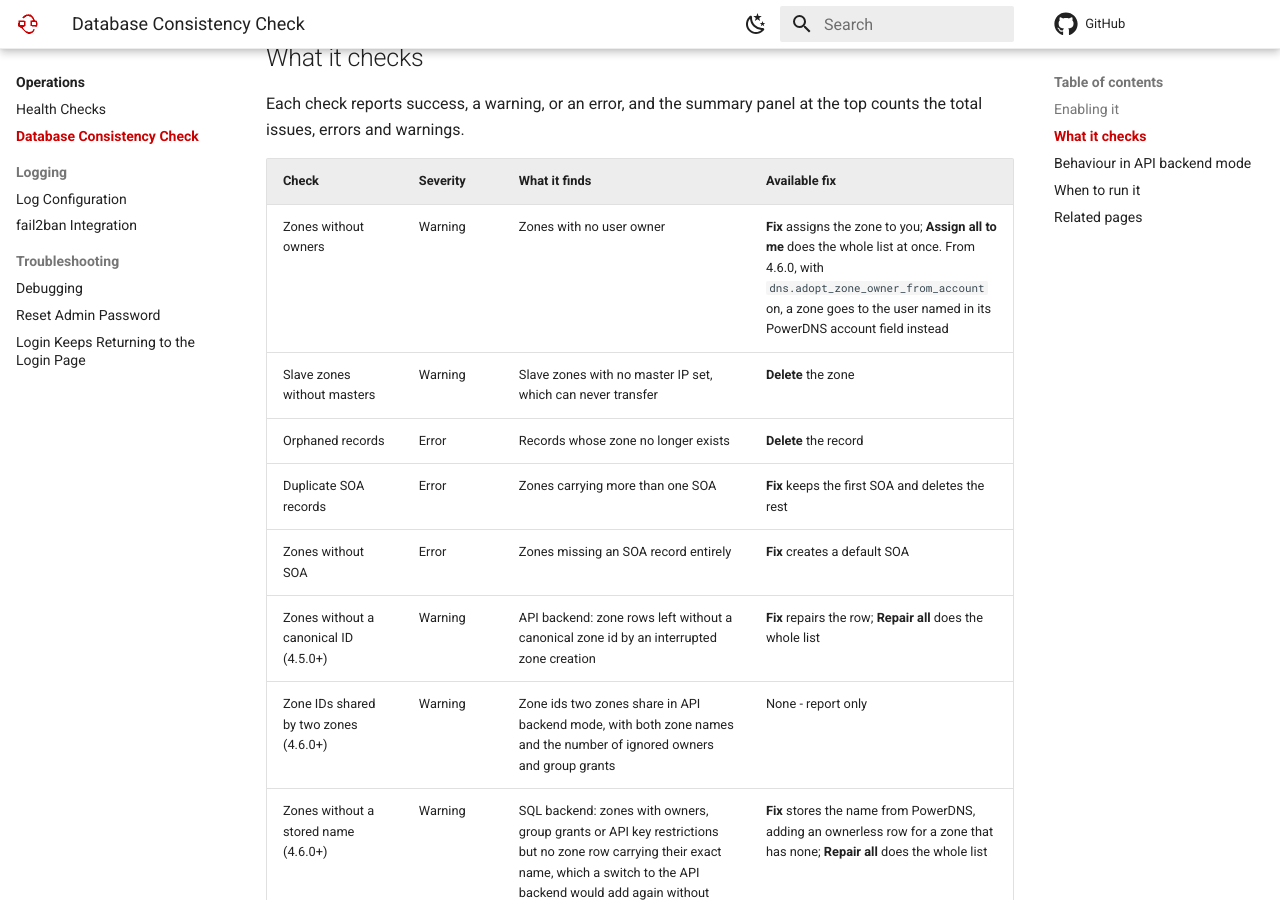
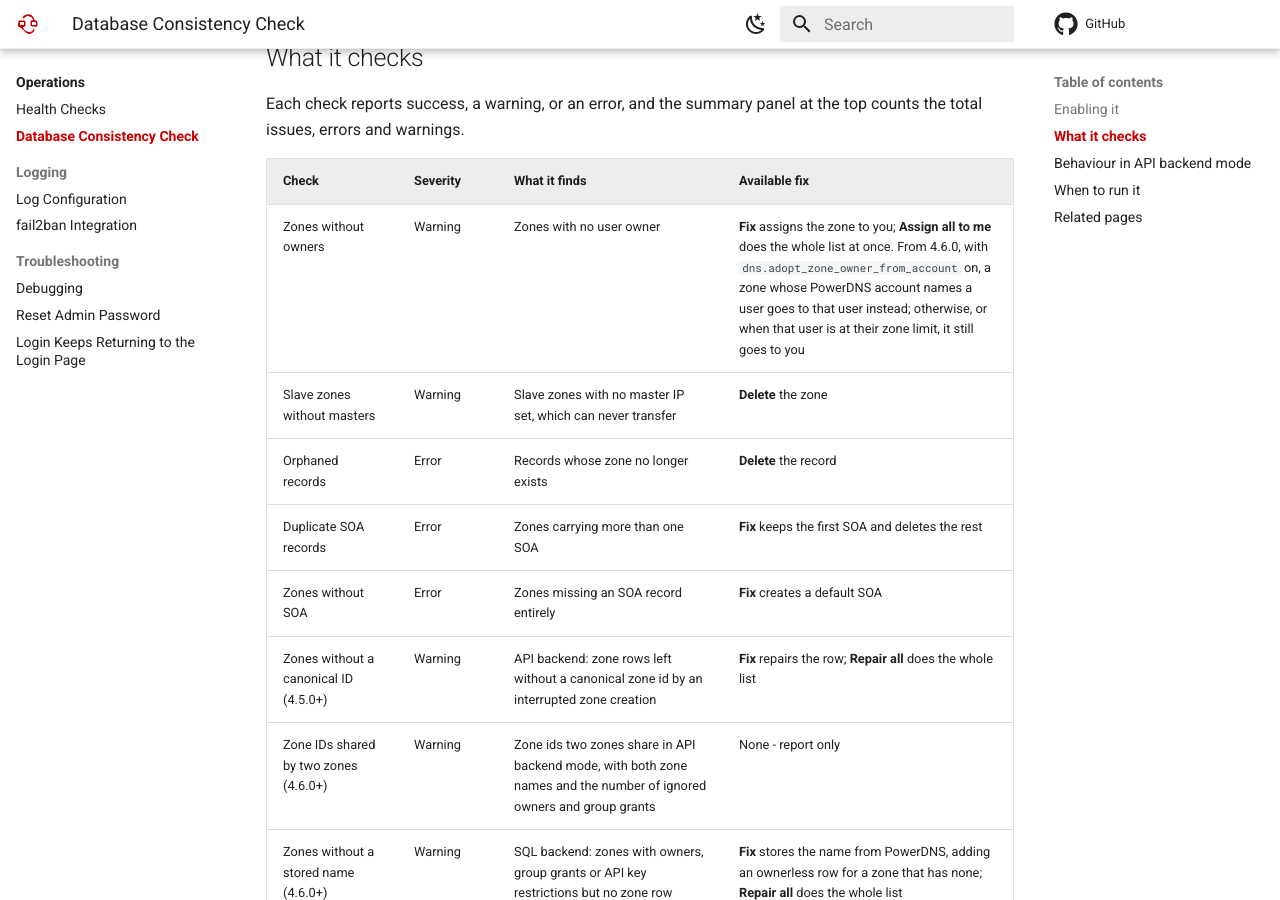
Before and after one commit to poweradmin/poweradmin-docs, an MkDocs documentation site: the page built from docs/maintenance/consistency-check.md, in a window 1280 px wide and 900 px high, scrolled down 1518 px. Built offline with MkDocs 1.6.1 and Material for MkDocs 9.7.7, drawn with Linux system fonts in a browser that asks for light colours; comment, search, counter and statistics services are not loaded.

Commit message:
docs: correct the NOTIFY, shadowed records, serial policy and owner fix wording

```diff
--- a/docs/maintenance/consistency-check.md
+++ b/docs/maintenance/consistency-check.md
@@ -29,7 +29,7 @@
 
 | Check | Severity | What it finds | Available fix |
 |-------|----------|---------------|---------------|
-| Zones without owners | Warning | Zones with no user owner | **Fix** assigns the zone to you; **Assign all to me** does the whole list at once. From 4.6.0, with `dns.adopt_zone_owner_from_account` on, a zone goes to the user named in its PowerDNS account field instead |
+| Zones without owners | Warning | Zones with no user owner | **Fix** assigns the zone to you; **Assign all to me** does the whole list at once. From 4.6.0, with `dns.adopt_zone_owner_from_account` on, a zone whose PowerDNS account names a user goes to that user instead; otherwise, or when that user is at their zone limit, it still goes to you |
 | Slave zones without masters | Warning | Slave zones with no master IP set, which can never transfer | **Delete** the zone |
 | Orphaned records | Error | Records whose zone no longer exists | **Delete** the record |
 | Duplicate SOA records | Error | Zones carrying more than one SOA | **Fix** keeps the first SOA and deletes the rest |
```
Also changed, not shown: docs/user-guide/zones.md (+5 -5 lines).
